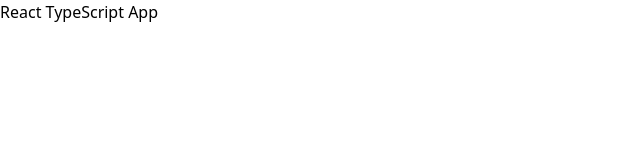
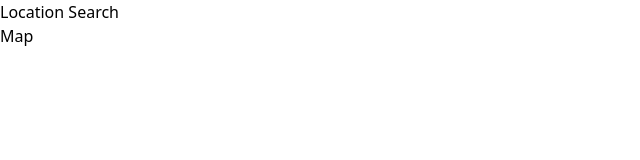
Before and after one commit to roryjarrard/react-location-search, a React (Vite) app: page / in a window 1280 px wide. Shown: the top 160 px of the page, without its empty margins (0-640 px from the left). Built offline with nearby package versions, Linux system fonts and the light colour scheme.

Commit message:
add mvp components

```diff
--- a/src/App.tsx
+++ b/src/App.tsx
@@ -1,8 +1,15 @@
+import LocationSearch from './components/LocationSearch';
+import Map from './components/Map';
 
 function App() {
   return (
-    <div>
-      <h1>React TypeScript App</h1>
+    <div className="h-screen w-screen grid grid-cols-12">
+      <div className="col-span-3 p-2">
+        <LocationSearch />
+      </div>
+      <div className="col-span-9">
+        <Map />
+      </div>
     </div>
   )
 }
--- /dev/null
+++ b/src/components/LocationSearch.tsx
@@ -0,0 +1,7 @@
+export default function LocationSearch() {
+  return (
+    <div>
+      <h1>Location Search</h1>
+    </div>
+  )
+}
--- /dev/null
+++ b/src/components/Map.tsx
@@ -0,0 +1,3 @@
+export default function Map() {
+    return <div>Map</div>
+}
```
